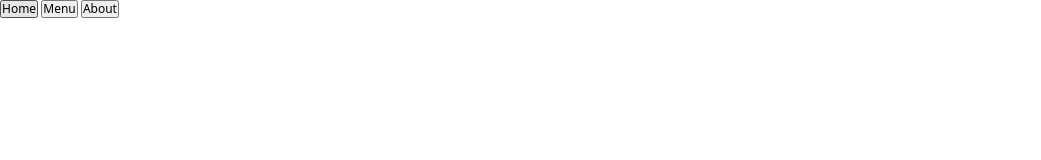
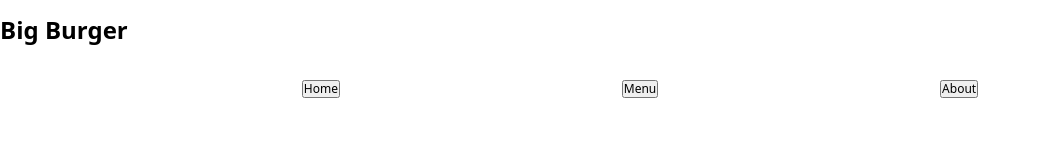
Before and after one commit to HamzaIbrahimi/Restaurant-Page, a website built with webpack: page src/template.html in a window 1280 px wide. Shown: the whole page, without its empty margins (0-1041 px from the left). Built offline with nearby package versions, Linux system fonts and the light colour scheme.

Commit message:
Remove console.log & add title to html

```diff
--- a/src/index.js
+++ b/src/index.js
@@ -1,4 +1,2 @@
 import "./css/normalize.css";
 import "./css/style.css";
-
-console.log("Hello World!");
--- a/src/template.html
+++ b/src/template.html
@@ -7,12 +7,15 @@
 </head>
 <body>
     <header>
-        <nav>
-            <button>Home</button>
-            <button>Menu</button>
-            <button>About</button>
+        <h1>Big <span id="burger">Burger</span></h1>
+        <nav id="navbar">
+            <button id="home">Home</button>
+            <button id="menu">Menu</button>
+            <button id="about">About</button>
         </nav>
     </header>
-    <div id="content"></div>
+    <div id="content">
+
+    </div>
 </body>
 </html>
```
